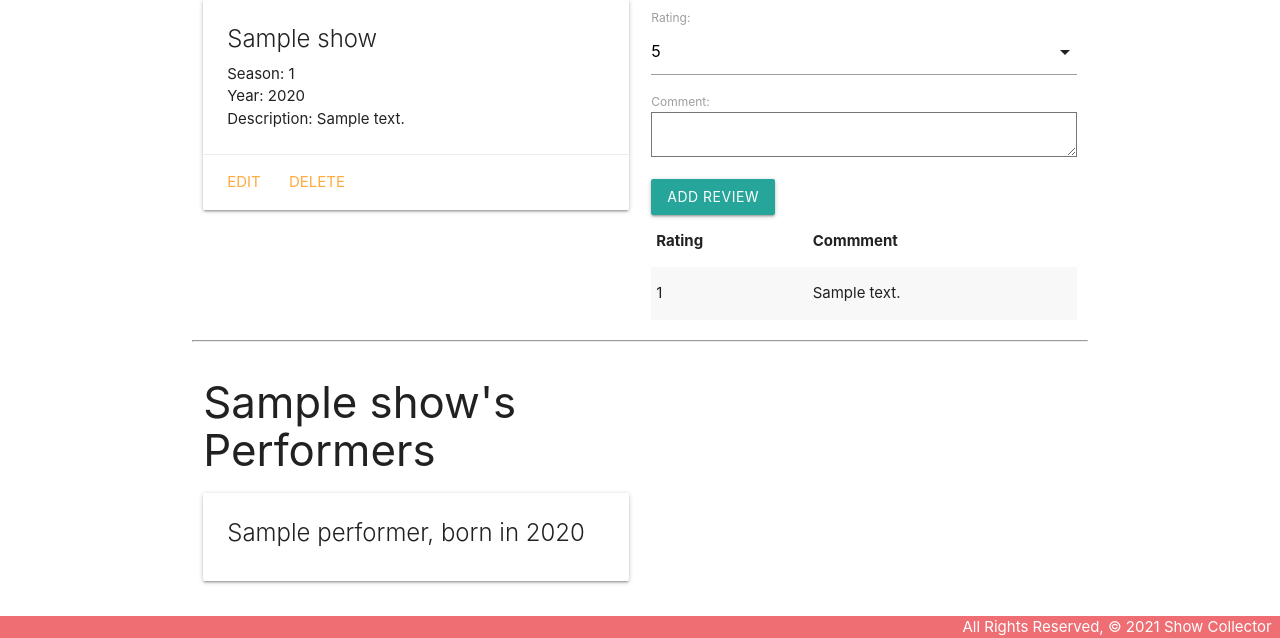
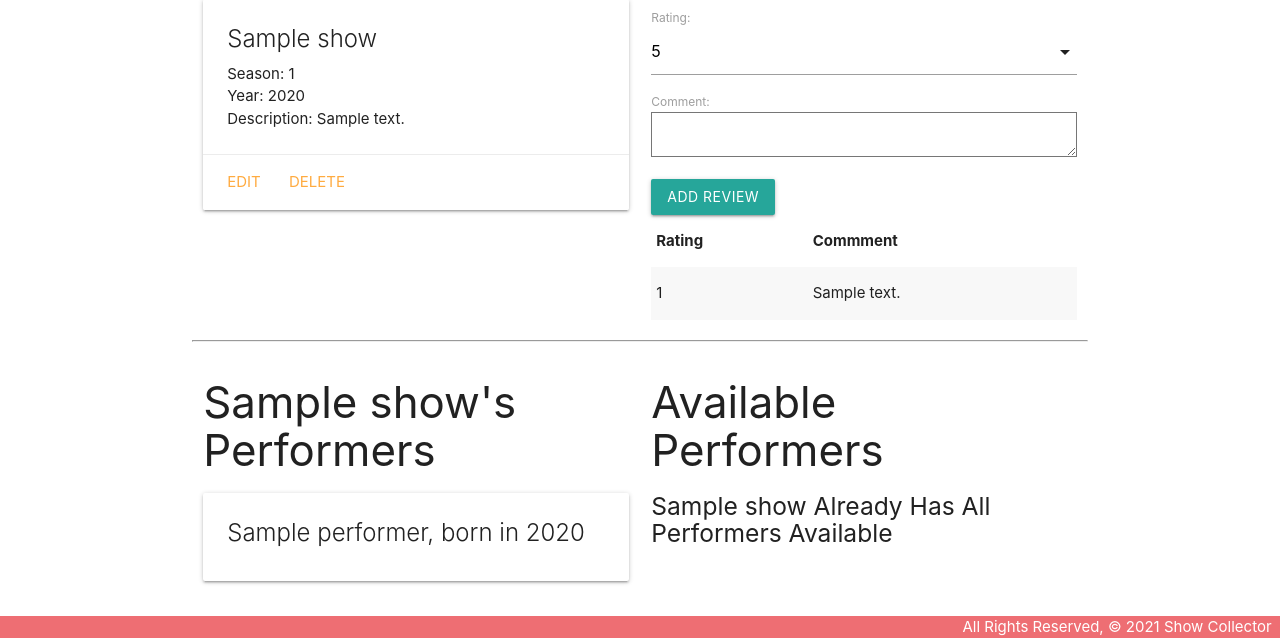
Before and after one commit to weklihua/showcollection, a Django app: page /shows/1/ in a window 1280 px wide. Shown: the part 209-847 px from the top of the page. Run offline with Django 4.2, Linux system fonts and the light colour scheme; tables that the repository leaves empty hold one stand-in row (values such as "Sample post").

Commit message:
finish m to m

```diff
--- a/main_app/templates/shows/detail.html
+++ b/main_app/templates/shows/detail.html
@@ -58,6 +58,28 @@
         <h5>No performers :(</h5>
       {% endif %}
     </div>
+    <div class="col s6">
+      <h3>Available Performers</h3>
+      {% if performers.count %}
+        {% for performer in performers.all %}
+          <div class="card">
+            <div class="card-content">
+              <span class="card-title">
+                {{ performer.name }}, born in {{performer.born_year}}
+              </span>
+            </div>
+            <div class="card-action">
+              <form action="{% url 'assoc_performer' show.id performer.id %}" method="POST">
+                {% csrf_token %}
+                <button type="submit" class="btn">Add</button>
+              </form>
+            </div>
+          </div>
+        {% endfor %}
+      {% else %}
+        <h5>{{show.title}} Already Has All Performers Available</h5>
+      {% endif %}
+    </div>
     <!-- Available performers will come after this line -->
   </div>
 
--- a/main_app/urls.py
+++ b/main_app/urls.py
@@ -10,6 +10,8 @@ urlpatterns = [
   path('shows/<int:pk>/update/', views.ShowUpdate.as_view(), name='shows_update'),
   path('shows/<int:pk>/delete/', views.ShowDelete.as_view(), name='shows_delete'),
   path('shows/<int:show_id>/add_review/', views.add_review, name='add_review'),
+  path('shows/<int:show_id>/assoc_performer/<int:performer_id>/', views.assoc_performer, name='assoc_performer'),
+
   path('performers/', views.PerformerList.as_view(), name='performers_index'),
   path('performers/<int:pk>/', views.PerformerDetail.as_view(), name='performers_detail'),
   path('performers/create/', views.PerformerCreate.as_view(), name='performers_create'),
--- a/main_app/views.py
+++ b/main_app/views.py
@@ -19,10 +19,19 @@ def shows_index(request):
 
 def shows_detail(request, show_id):
   show = Show.objects.get(id=show_id)
+  id_list = show.performers.all().values_list('id')
+  performers_show_doesnt_have = Performer.objects.exclude(id__in=id_list)
+
   review_form = ReviewForm()
   return render(request, 'shows/detail.html', {
-      'show': show, 'review_form': review_form
+      'show': show, 'review_form': review_form,
+      'performers': performers_show_doesnt_have
     })
+
+def assoc_performer(request, show_id, performer_id):
+  # Note that you can pass a performer's id instead of the whole performer object
+  Show.objects.get(id=show_id).performers.add(performer_id)
+  return redirect('detail', show_id=show_id)
 
 def add_review(request, show_id):
   form = ReviewForm(request.POST)
@@ -34,7 +43,7 @@ def add_review(request, show_id):
 
 class ShowCreate(CreateView):
   model = Show
-  fields = '__all__'
+  fields = ['title', 'season', 'year', 'description']
   success_url = '/shows/'
 
 class ShowUpdate(UpdateView):
```
